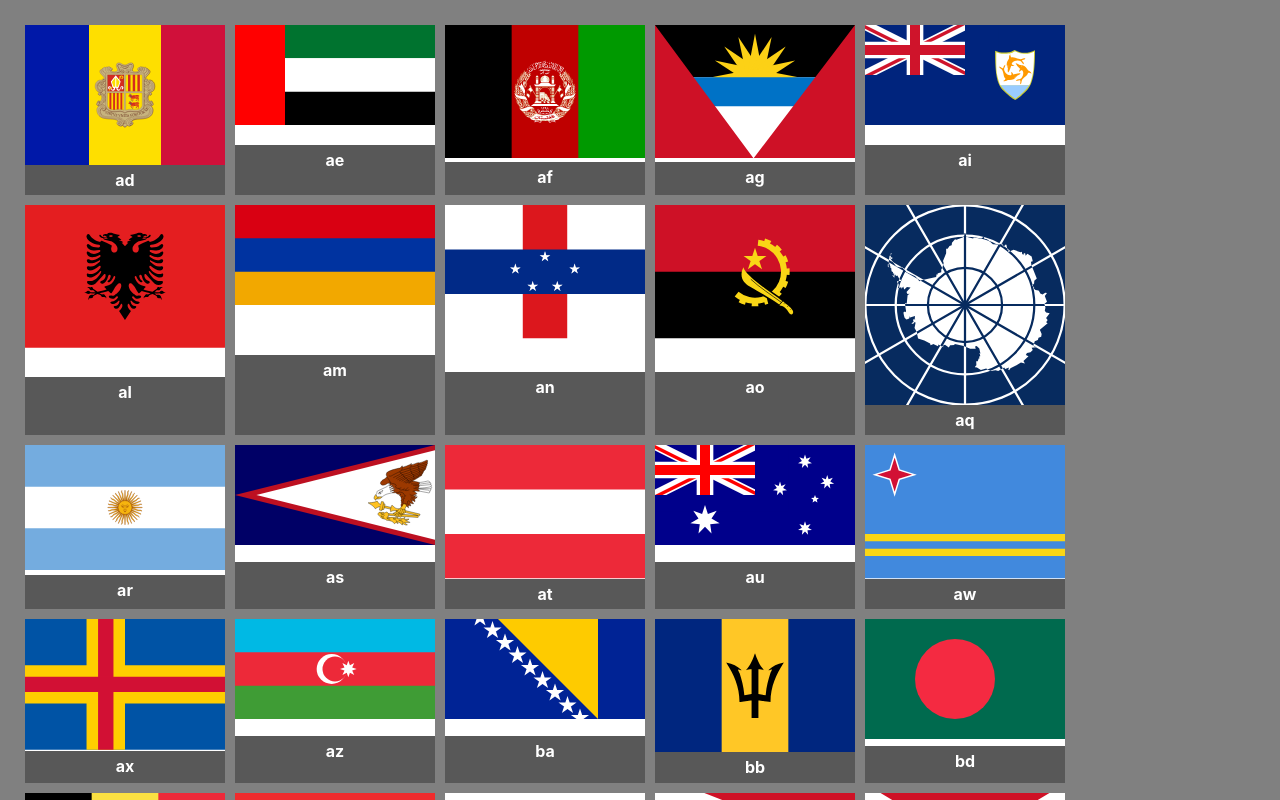
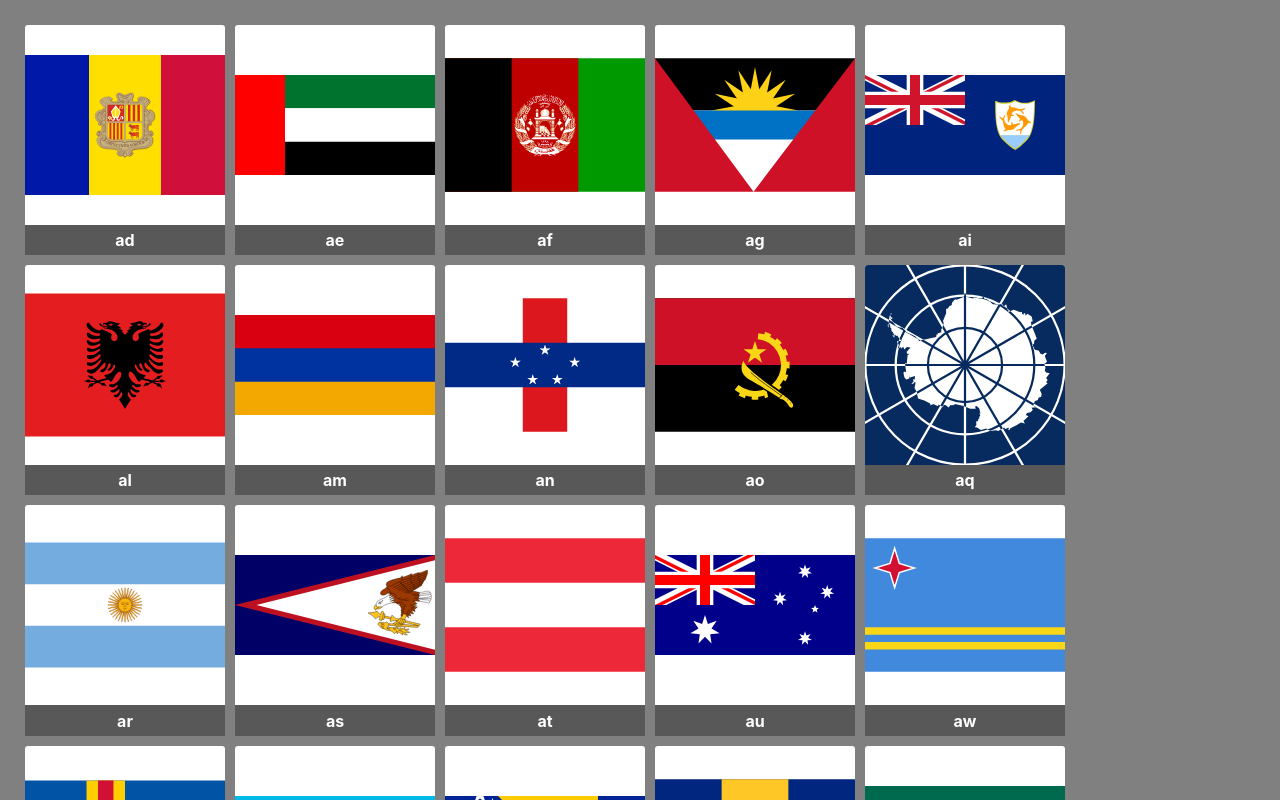
Before and after one commit to elbstack/react-country-flags, a React (Create React App) app: page / in a window 1280 px wide. Shown: the top 800 px of the page. Built offline with nearby package versions, Linux system fonts and the light colour scheme.

Commit message:
nicer website to show flags on overview and as single view (#3)

```diff
--- a/package.json
+++ b/package.json
@@ -70,6 +70,7 @@
     "@babel/plugin-syntax-import-meta": "^7.0.0",
     "@babel/preset-env": "^7.1.0",
     "@babel/preset-react": "^7.0.0",
+    "@reach/router": "^1.2.1",
     "@svgr/core": "^2.4.1",
     "prop-types": "^15.6.2",
     "react": "^16.5.2",
--- a/src/App.css
+++ b/src/App.css
@@ -1,27 +1,65 @@
 :root {
   --width: 200px;
   --height: auto;
+  background-color: grey;
+  padding: 25px;
 }
+
 .App {
   text-align: center;
   display: grid;
   grid-template-columns: repeat(auto-fit, var(--width));
   grid-gap: 10px;
-  background-color: grey;
-  padding: 25px;
 }
 
 .flag {
   display: grid;
   grid-template-columns: 1fr;
   grid-template-rows: var(--height) auto;
-  outline: 2px solid grey;
   background-color: white;
-  transition: .05s ease-in-out;
+  transition: 0.05s ease-in-out;
+  overflow: hidden;
+  position: relative;
+  cursor: pointer;
+  border-radius: 3px 3px 0 0;
+  text-decoration: none;
 }
 
 .flag:hover {
-  transform: scale(1.2);
+  box-shadow: 0 0 4px 1px rgba(0, 0, 0, 0.5);
+  z-index: 10;
+}
+
+.single {
+  display: grid;
+  grid-template-columns: repeat(3, 1fr);
+  grid-template-rows: auto 1fr auto;
+  grid-row-gap: 0.5em;
+}
+
+.single-flag {
+  grid-column: 1 / 4;
+}
+
+.single-title {
+  order: 4;
+  display: block;
+  text-align: center;
+}
+
+.single-link {
+  display: flex;
+  justify-items: center;
+  align-items: center;
+}
+
+.single-link.back {
+  order: 3;
+}
+
+.single-link.forward {
+  order: 5;
+  justify-content: flex-end;
 }
 
 svg {
@@ -31,5 +69,5 @@ svg {
 strong {
   color: white;
   background-color: #585858;
-  padding: .32em;
+  padding: 0.32em;
 }
--- a/src/App.js
+++ b/src/App.js
@@ -1,25 +1,66 @@
 import React, { Component } from 'react';
 import './App.css';
 import Flag, { countries } from './components/Flag';
+import { Link, Redirect, Router } from '@reach/router';
 
 const urlParams = new URLSearchParams(window.location.search);
-
-const filteredCountries = urlParams.has('countries') ? urlParams.get('countries').split(',') : countries;
 
 document.documentElement.style.setProperty('--height', urlParams.has('square') ? 'var(--width)' : 'auto');
 const asSquare = urlParams.has('square');
 
+const getLink  = (index) => {
+  const name = countries[index];
+  return <Link to={`/flag/${name}`}>{name}</Link>;
+}
+
+const getBackLink = name => {
+  let index = countries.indexOf(name) - 1;
+  if (index < 0) {
+    index = countries.length - 1;
+  }
+  return getLink(index);
+};
+
+const getForwardLink = name => {
+  let index = countries.indexOf(name) + 1;
+  if (index >= countries.length) {
+    index = 0;
+  }
+  return getLink(index);
+};
+
+const Home = () => (
+  <div className="App">
+    {countries.map(name => (
+      <Link key={name} className="flag" to={`/flag/${name}`}>
+        <Flag key={name} asSquare country={name} />
+        <strong>{name}</strong>
+      </Link>
+    ))}
+  </div>
+);
+
+const FlagePage = ({ name }) =>
+  countries.indexOf(name) === -1 ? (
+    <Redirect to="/" noThrow />
+  ) : (
+    <div className="single">
+      <Link to={'/'}>back</Link>
+      <Flag className="single-flag" asSquare={asSquare} country={name} />
+      <strong className="single-title">{name}</strong>
+
+      <span className="single-link forward">{getForwardLink(name)}</span>
+      <span className="single-link back">{getBackLink(name)}</span>
+    </div>
+  );
+
 class App extends Component {
   render() {
     return (
-      <div className="App">
-        {countries.filter(name => filteredCountries.indexOf(name) > -1).map(name => (
-          <div className="flag">
-            <Flag key={name} asSquare={asSquare} country={name} />
-            <strong>{name}</strong>
-          </div>
-        ))}
-      </div>
+      <Router>
+        <FlagePage path="/flag/:name" />
+        <Home path="/" />
+      </Router>
     );
   }
 }
```
Also changed, not shown: 1 other file (tests, documents, lock files or other folders).
